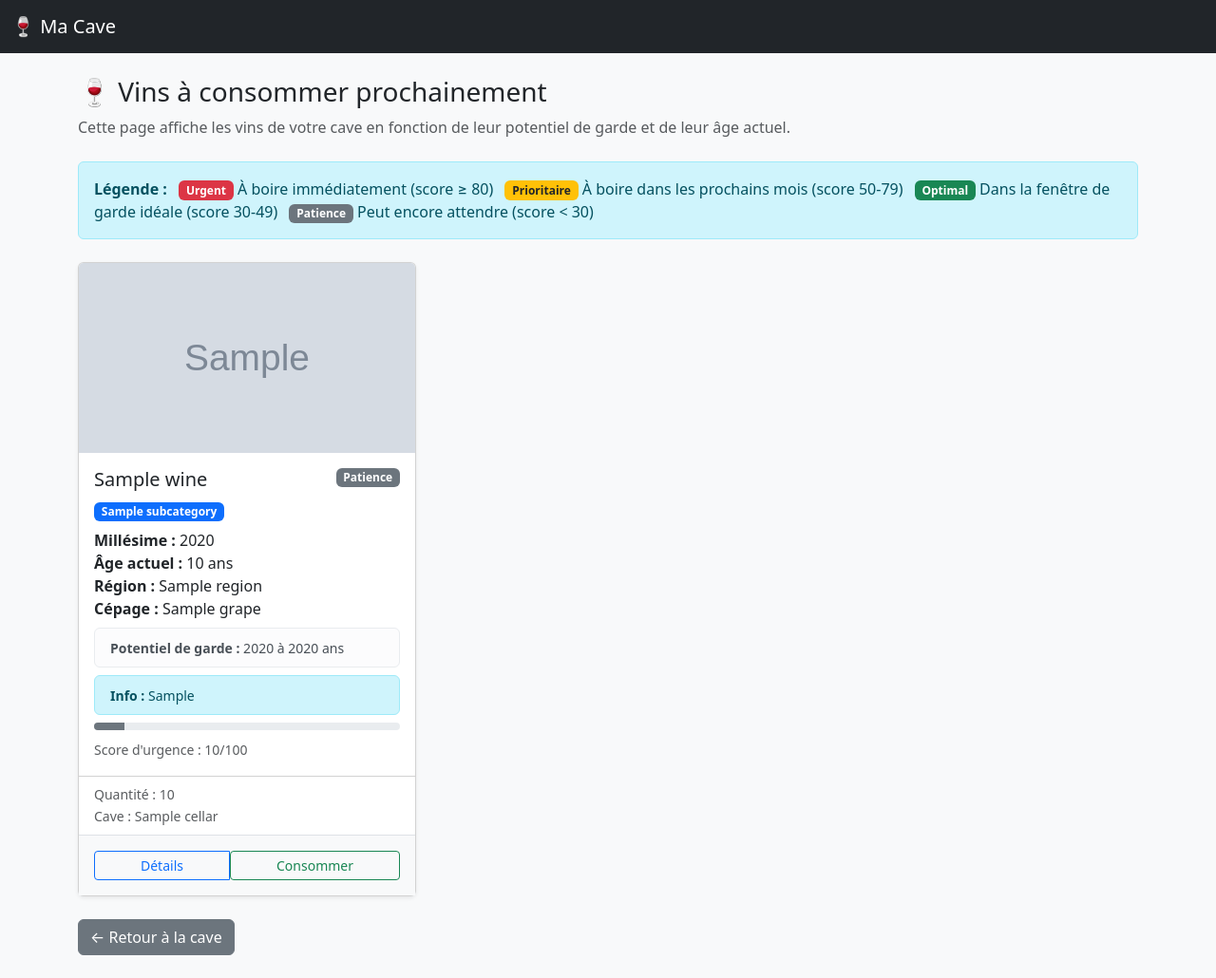
After one commit to ttiot/cave_vin, a Python web app: template templates/wines_to_consume.html in a window 1280 px wide. The commit adds this page. Shown: the whole page at 95% size. Run offline with Jinja, Linux system fonts and the light colour scheme; the template is opened without the code that fills it: most values are stand-ins (such as "Sample title", 1, 10 or a date in 2020); grey boxes marked "Sample" are stand-in pictures; some libraries are stand-ins or nearby versions.

Commit message:
Adds wine consumption urgency feature
Implements a new feature to display wines that should be consumed soon based on their age and potential aging information.

This feature analyzes wine insights for mentions of aging potential and calculates an urgency score.
The wines are then sorted by urgency score and displayed on a new page with visual cues.

Also, adds a link to this page in the base template.

```diff
--- a/templates/base.html
+++ b/templates/base.html
@@ -14,6 +14,7 @@
     <div>
       {% if current_user.is_authenticated %}
       <a href="{{ url_for('search_wines') }}" class="btn btn-outline-light btn-sm me-2">🔍 Recherche</a>
+      <a href="{{ url_for('wines_to_consume') }}" class="btn btn-outline-light btn-sm me-2">⏰ À consommer</a>
       <a href="{{ url_for('list_cellars') }}" class="btn btn-outline-light btn-sm me-2">Mes caves</a>
       <a href="{{ url_for('list_categories') }}" class="btn btn-outline-light btn-sm me-2">Catégories</a>
       <a href="{{ url_for('consumption_history') }}" class="btn btn-outline-light btn-sm me-2">Historique</a>
--- /dev/null
+++ b/templates/wines_to_consume.html
@@ -0,0 +1,126 @@
+{% extends "base.html" %}
+{% block content %}
+<div class="mb-4">
+  <h3>🍷 Vins à consommer prochainement</h3>
+  <p class="text-muted">Cette page affiche les vins de votre cave en fonction de leur potentiel de garde et de leur âge actuel.</p>
+</div>
+
+{% if wines_data %}
+<div class="row">
+  <div class="col-12">
+    <div class="alert alert-info mb-4">
+      <strong>Légende :</strong>
+      <span class="badge bg-danger ms-2">Urgent</span> À boire immédiatement (score ≥ 80)
+      <span class="badge bg-warning text-dark ms-2">Prioritaire</span> À boire dans les prochains mois (score 50-79)
+      <span class="badge bg-success ms-2">Optimal</span> Dans la fenêtre de garde idéale (score 30-49)
+      <span class="badge bg-secondary ms-2">Patience</span> Peut encore attendre (score < 30)
+    </div>
+  </div>
+</div>
+
+<div class="row row-cols-1 row-cols-md-2 row-cols-lg-3 g-4">
+  {% for item in wines_data %}
+  {% set wine = item.wine %}
+  {% set urgency = item.urgency_score %}
+  {% set age = item.wine_age %}
+
+  <div class="col">
+    <div class="card shadow-sm h-100 {% if urgency >= 80 %}border-danger{% elif urgency >= 50 %}border-warning{% endif %}">
+      {% if wine.image_url %}
+      <img src="{{ wine.image_url }}" class="card-img-top" alt="{{ wine.name }}" style="max-height: 200px; object-fit: cover;">
+      {% endif %}
+
+      <div class="card-body">
+        <div class="d-flex justify-content-between align-items-start mb-2">
+          <h5 class="card-title mb-0">{{ wine.name }}</h5>
+          {% if urgency >= 80 %}
+          <span class="badge bg-danger">Urgent</span>
+          {% elif urgency >= 50 %}
+          <span class="badge bg-warning text-dark">Prioritaire</span>
+          {% elif urgency >= 30 %}
+          <span class="badge bg-success">Optimal</span>
+          {% else %}
+          <span class="badge bg-secondary">Patience</span>
+          {% endif %}
+        </div>
+
+        {% if wine.subcategory %}
+        <p class="mb-2">
+          <span class="badge text-bg-primary">{{ wine.subcategory.name }}</span>
+        </p>
+        {% endif %}
+
+        <p class="card-text mb-2">
+          <strong>Millésime :</strong> {{ wine.year }}<br>
+          <strong>Âge actuel :</strong> {{ age }} an{{ 's' if age > 1 else '' }}<br>
+          {% if wine.region %}
+          <strong>Région :</strong> {{ wine.region }}<br>
+          {% endif %}
+          {% if wine.grape %}
+          <strong>Cépage :</strong> {{ wine.grape }}<br>
+          {% endif %}
+        </p>
+
+        {% if item.recommended_years %}
+        <div class="alert alert-light py-2 px-3 mb-2">
+          <small>
+            <strong>Potentiel de garde :</strong> {{ item.recommended_years[0] }} à {{ item.recommended_years[1] }} ans
+          </small>
+        </div>
+        {% endif %}
+
+        {% if item.garde_info %}
+        <div class="alert alert-info py-2 px-3 mb-2">
+          <small><strong>Info :</strong> {{ item.garde_info[:200] }}{% if item.garde_info|length > 200 %}...{% endif %}</small>
+        </div>
+        {% endif %}
+
+        <div class="progress mb-2" style="height: 8px;">
+          <div class="progress-bar
+            {% if urgency >= 80 %}bg-danger
+            {% elif urgency >= 50 %}bg-warning
+            {% elif urgency >= 30 %}bg-success
+            {% else %}bg-secondary{% endif %}"
+            role="progressbar"
+            style="width: {{ urgency }}%;"
+            aria-valuenow="{{ urgency }}"
+            aria-valuemin="0"
+            aria-valuemax="100">
+          </div>
+        </div>
+        <small class="text-muted">Score d'urgence : {{ "%.0f"|format(urgency) }}/100</small>
+      </div>
+
+      <div class="card-footer bg-white">
+        <small class="text-muted d-block">Quantité : {{ wine.quantity }}</small>
+        <small class="text-muted">Cave : {{ wine.cellar.name }}</small>
+      </div>
+
+      <div class="card-actions border-top bg-light p-3">
+        <div class="btn-group d-flex" role="group">
+          <a href="{{ url_for('wine_detail', wine_id=wine.id) }}" class="btn btn-outline-primary btn-sm flex-fill">Détails</a>
+          <form method="post" action="{{ url_for('consume_wine', wine_id=wine.id) }}" class="flex-fill">
+            <input type="hidden" name="redirect" value="{{ url_for('wines_to_consume') }}">
+            <button type="submit" class="btn btn-outline-success btn-sm w-100">Consommer</button>
+          </form>
+        </div>
+      </div>
+    </div>
+  </div>
+  {% endfor %}
+</div>
+
+{% else %}
+<div class="alert alert-secondary">
+  <h5>Aucun vin à afficher</h5>
+  <p class="mb-0">Aucun vin avec un millésime n'a été trouvé dans votre cave, ou aucune information de garde n'est disponible.</p>
+  <p class="mb-0 mt-2">
+    <a href="{{ url_for('index') }}" class="alert-link">Retour à la liste des vins</a>
+  </p>
+</div>
+{% endif %}
+
+<div class="mt-4">
+  <a href="{{ url_for('index') }}" class="btn btn-secondary">← Retour à la cave</a>
+</div>
+{% endblock %}
```
Also changed, not shown: app.py (+94 -0 lines).
